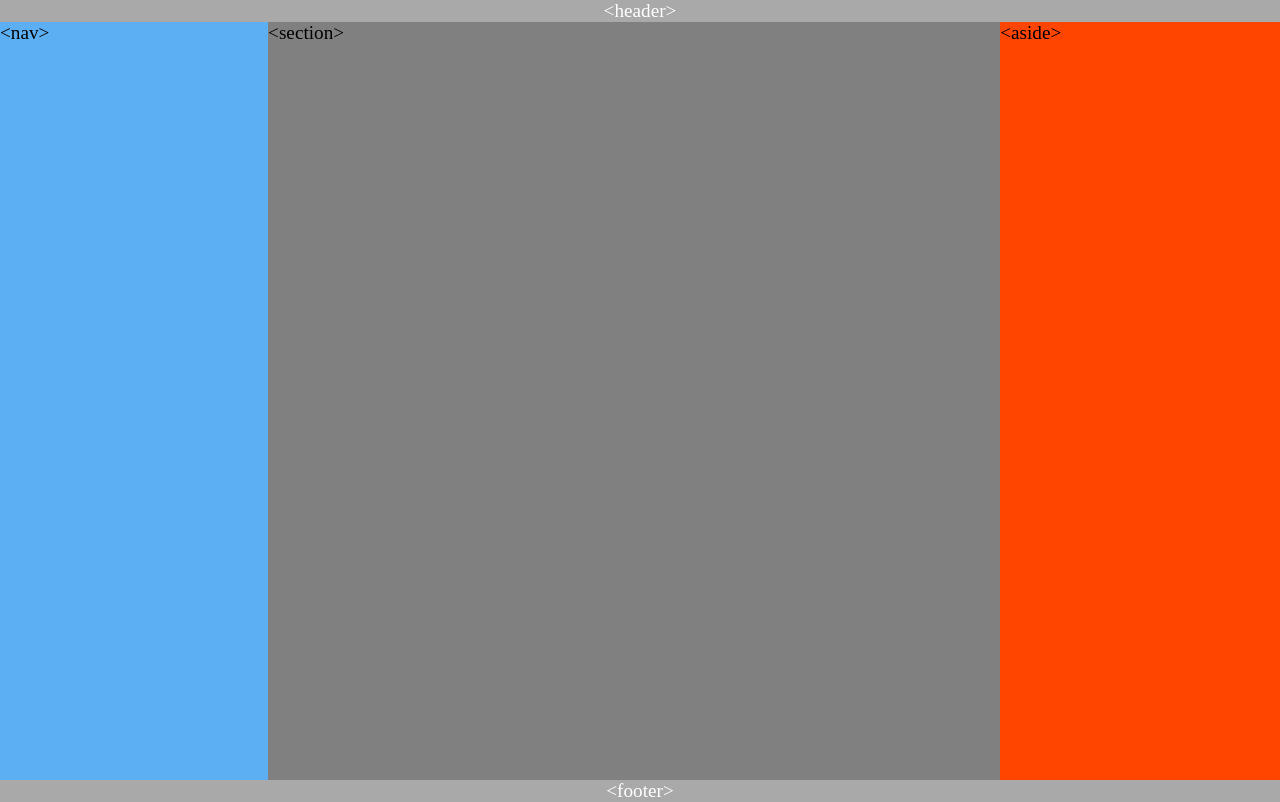
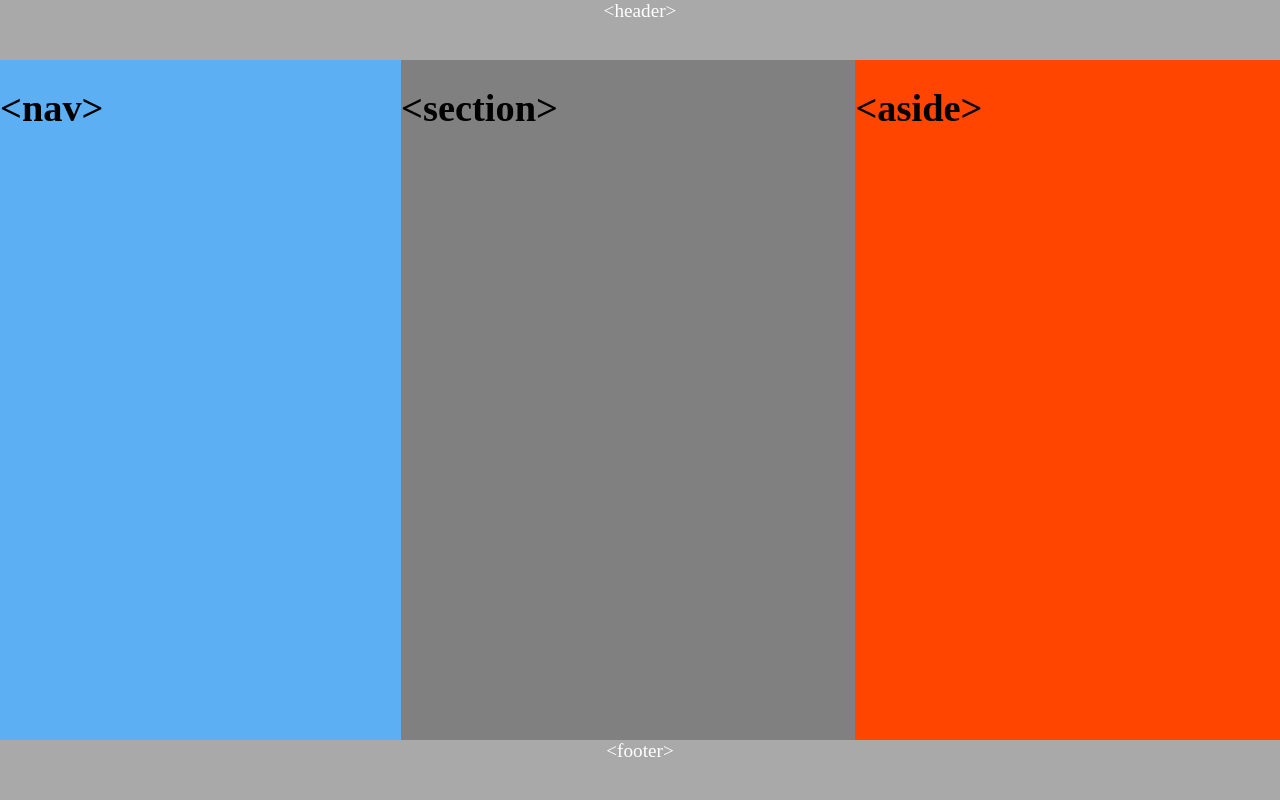
Before and after one commit to matheusvelasques/POS_UTFPR-Trabalho1---Aulas-1-e-2, a website built with Parcel: page Codigo/index.html in a window 1280 px wide. Built offline with nearby package versions, Linux system fonts and the light colour scheme.

Commit message:
- Alteracao HTML - Altercao CSS

```diff
--- a/Codigo/css/main.css
+++ b/Codigo/css/main.css
@@ -1,36 +1,38 @@
 body {
   font-family: black, 'Times New Roman', Times, serif;
   font-size: larger;
-  width: 100%;
-  height: 100%;
+  min-height: 100vh;
+  display: flex;
+  flex-direction: column;
+}
 
+.container {
+  flex: 1 0 auto;
+  display: flex;
 }
 
 header, footer {
-background-color: darkgrey;
-color: white;
-text-align: center;
-
-}
+  background-color: darkgrey;
+  color: white;
+  text-align: center;
+  width: 100%;
+  height: 60px;
+  }
 
 nav {
 background-color: rgb(93, 175, 243);
-flex-grow: 1;
+flex: 1 0 auto;
+order: -1;
 }
 
 section {
 background-color: grey;
-flex-grow: 3;
+flex: 1 0 auto;
 }
 
 aside {
 background-color: orangered;
-flex-grow: 1;
-}
-
-.container {
-  height: 758px;
-  display: flex;
+flex: 1 0 auto;
 }
 
 @media screen and (max-width: 800px) {
--- a/Codigo/index.html
+++ b/Codigo/index.html
@@ -16,34 +16,30 @@
   <meta name="theme-color" content="#fafafa">
 </head>
 
-<body>
 
   <!-- Add your site or application content here -->
-  <header id="header">
-    &lt;header&gt;
-  </header>
+<body>
+  <header class="header">&lt;header&gt;</header>
 
   <div class="container">
-    <nav id="nav">
-      &lt;nav&gt;
+
+    <section class="main">
+      <h1>&lt;section&gt;</h1>
+    </section>
+
+    <nav class="nav">
+      <h1>&lt;nav&gt;</h1>
     </nav>
 
-    <section id="section">
-      &lt;section&gt;
-    </section>
-
-    <aside id="aside">
-      &lt;aside&gt;
+    <aside class="aside">
+      <h1>&lt;aside&gt;</h1>
     </aside>
 
   </div>
 
-  <footer id="footer">
-    &lt;footer&gt;
-  </footer>
+  <footer class="footer">&lt;footer&gt;</footer>
 
+</body>
   <script src="js/main.js"></script>
 
-</body>
-
 </html>
```
